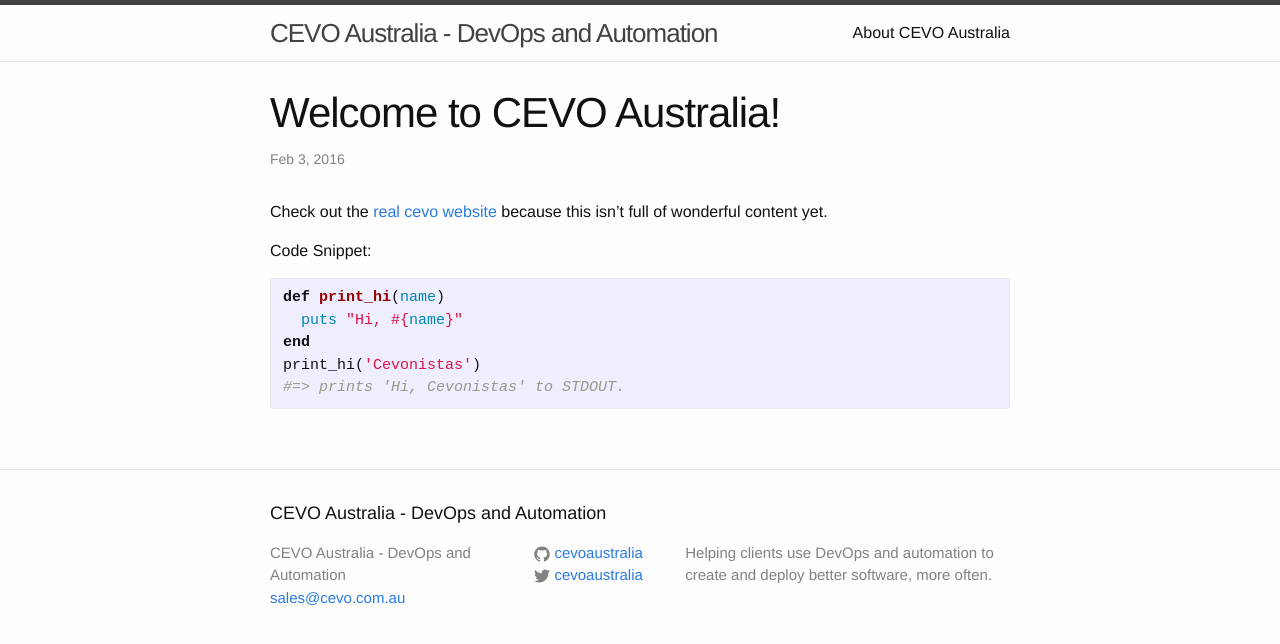
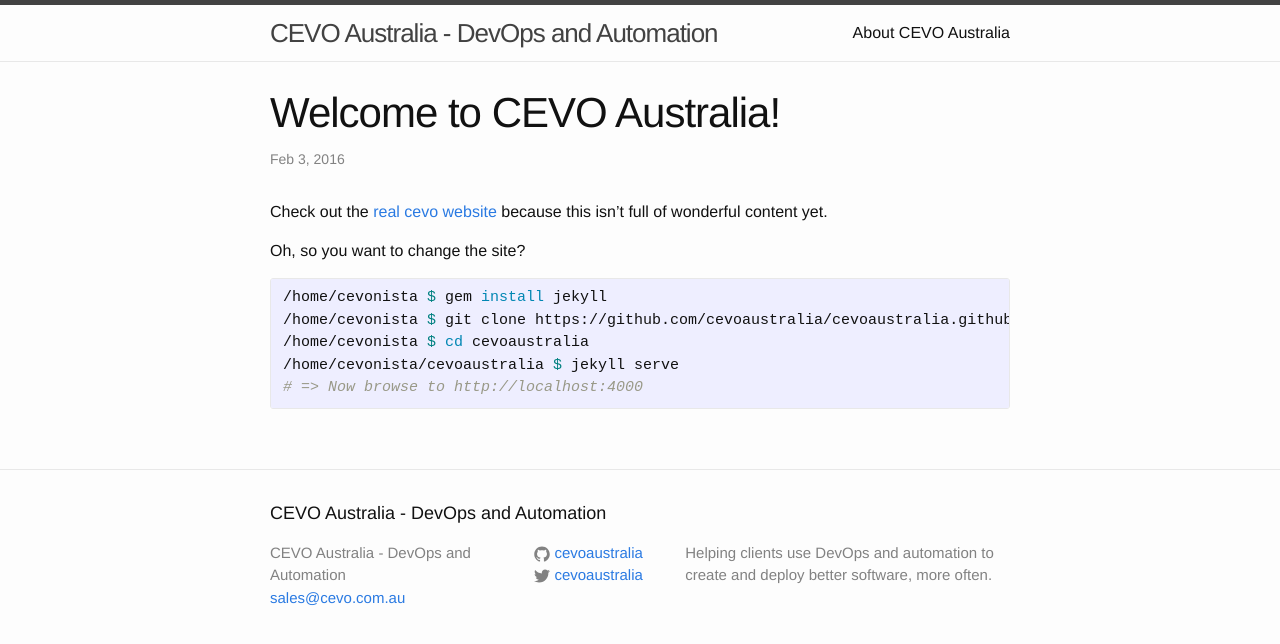
Before and after one commit to nonspecialist/cevoaustralia.github.io, a Jekyll site: the page built from _posts/2016-02-03-welcome-to-cevo.markdown, in a window 1280 px wide. Shown: the top 644 px of the page. Built offline with Jekyll 4.4.1, drawn with Linux system fonts in a browser that asks for light colours.

Commit message:
be helpful

```diff
--- a/_posts/2016-02-03-welcome-to-cevo.markdown
+++ b/_posts/2016-02-03-welcome-to-cevo.markdown
@@ -7,14 +7,14 @@
 
 Check out the [real cevo website][cevo-site] because this isn't full of wonderful content yet.
 
-Code Snippet:
+Oh, so you want to change the site?
 
-{% highlight ruby %}
-def print_hi(name)
-  puts "Hi, #{name}"
-end
-print_hi('Cevonistas')
-#=> prints 'Hi, Cevonistas' to STDOUT.
+{% highlight bash %}
+/home/cevonista $ gem install jekyll
+/home/cevonista $ git clone https://github.com/cevoaustralia/cevoaustralia.github.io.git
+/home/cevonista $ cd cevoaustralia
+/home/cevonista/cevoaustralia $ jekyll serve
+# => Now browse to http://localhost:4000
 {% endhighlight %}
 
 
```
